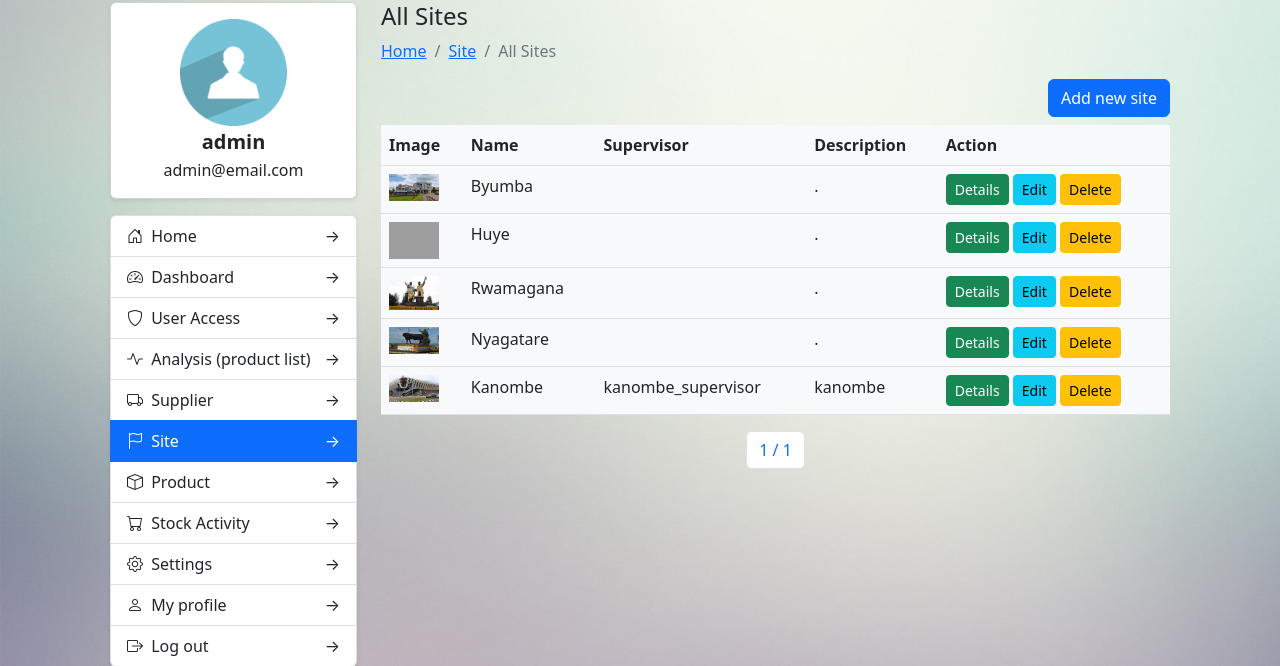
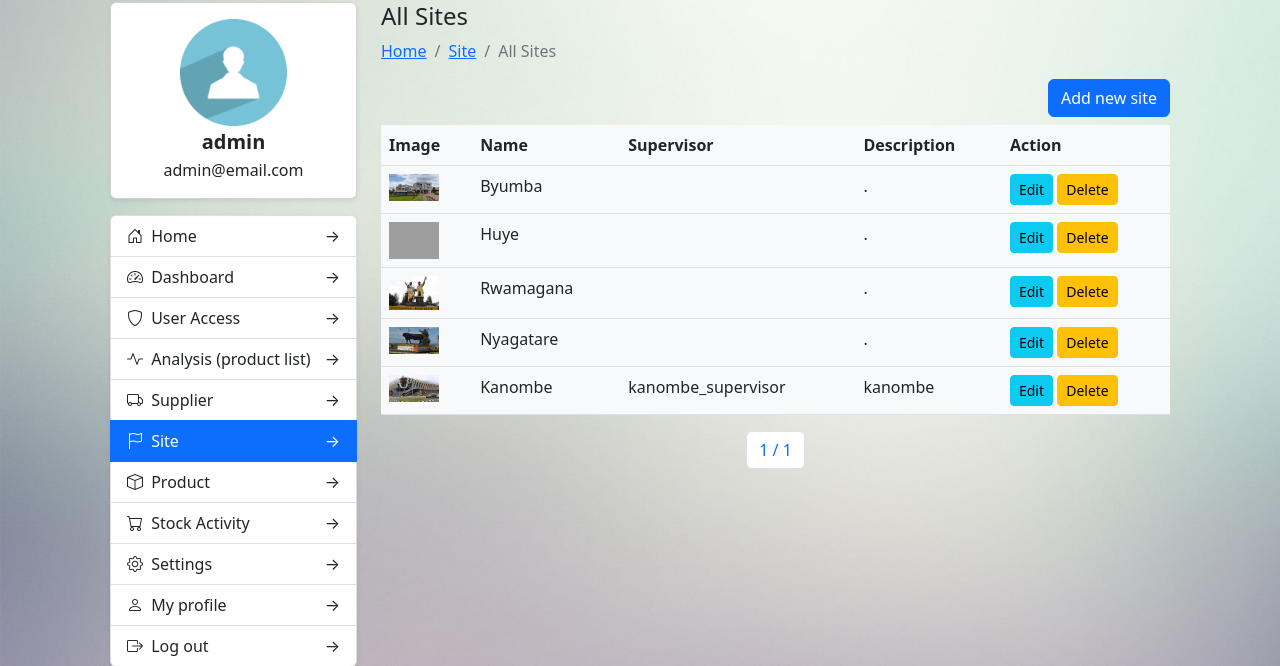
Before and after one commit to ozeyking/Quantity-Survey, a Django app: page /supervisor/site in a window 1280 px wide. Shown: the part 70-736 px from the top of the page. Run offline with Django 4.2, Linux system fonts and the light colour scheme; the first user in the database is signed in; data comes from the database, SQL or seed files in the repository; some libraries are stand-ins or nearby versions; grey boxes are pictures that could not be loaded.

Commit message:
hide details

```diff
--- a/templates/activity/index.html
+++ b/templates/activity/index.html
@@ -33,7 +33,6 @@
       <td>{{activity.created_at}}</td>
       <td>
         {% if activity.user_id == user.id %}
-          <a href='#' class='btn btn-sm btn-success'>Details</a>
           <a href="{% url 'activity.edit' id=activity.id %}" class="btn btn-sm btn-info">Edit</a>
           <a href="{% url 'activity.delete' id=activity.id %}" class="btn btn-sm btn-warning">Delete</a>
         {% endif %}
--- a/templates/product/index.html
+++ b/templates/product/index.html
@@ -40,11 +40,9 @@
       <td>{{product.quality}}</td>
       <td>
         {% if user.groups.first.name != 'supplier' and product.user_id == user.id %}
-          <a href='#' class='btn btn-sm btn-success'>Details</a>
           <a href="{% url 'product.edit' id=product.id %}" class="btn btn-sm btn-info">Edit</a>
           <a href="{% url 'product.delete' id=product.id %}" class="btn btn-sm btn-warning">Delete</a>
         {% endif %} {% if user.groups.first.name == 'supplier' and product.user_id == user.id %}
-          <a href='#' class='btn btn-sm btn-success'>Details</a>
           <a href="{% url 'supplier:product.edit' id=product.id %}" class="btn btn-sm btn-info">Edit</a>
           <a href="{% url 'supplier:product.delete' id=product.id %}" class="btn btn-sm btn-warning">Delete</a>
         {% endif %}
--- a/templates/site/index.html
+++ b/templates/site/index.html
@@ -32,7 +32,6 @@
       <td>{{site.description|truncatechars:20}}</td>
       <td>
         {% if site.user_id == user.id %}
-          <a href='#' class='btn btn-sm btn-success'>Details</a>
           <a href="{% url 'supervisor:site.edit' id=site.id %}" class="btn btn-sm btn-info">Edit</a>
           <a href="{% url 'supervisor:site.delete' id=site.id %}" class="btn btn-sm btn-warning">Delete</a>
         {% endif %}
```
